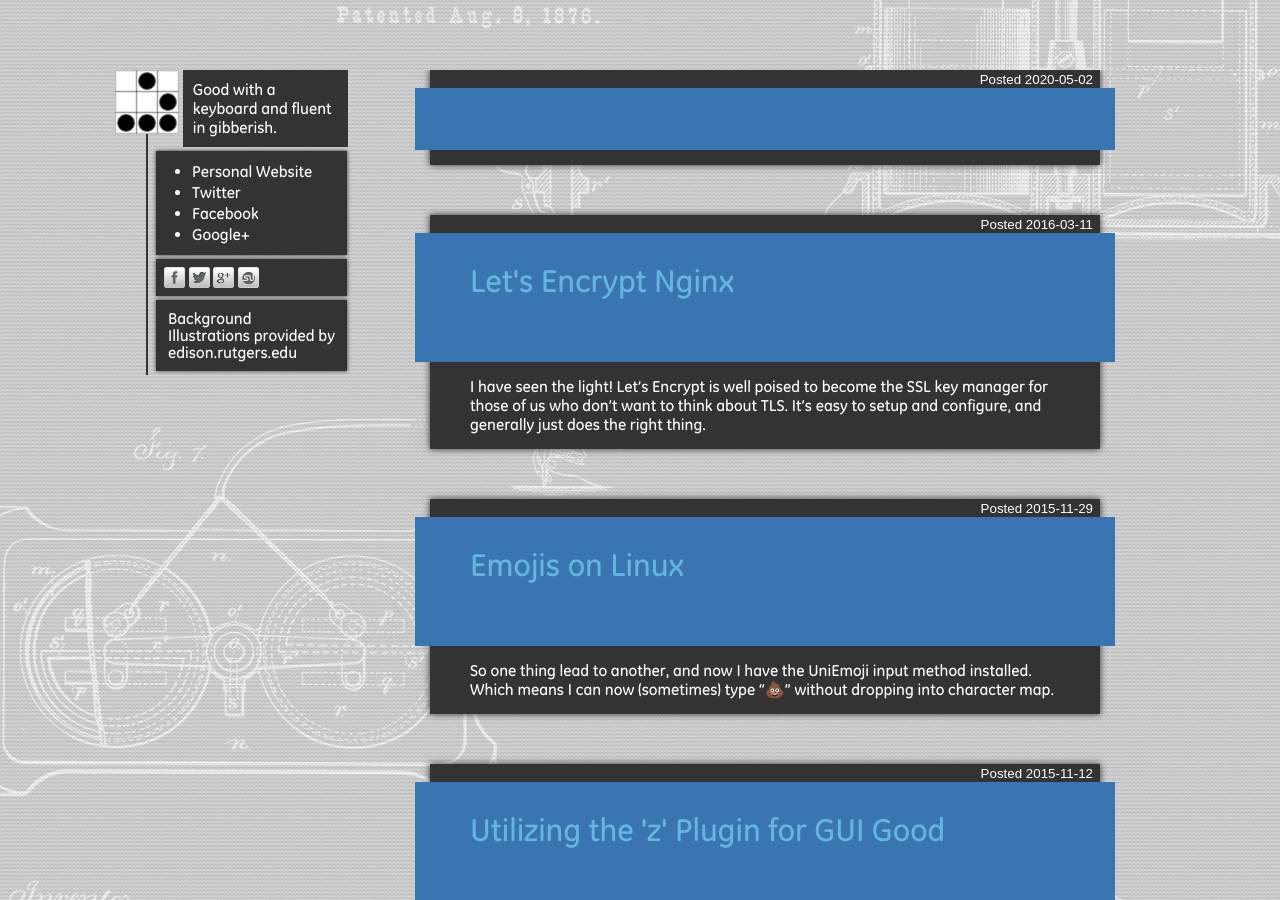
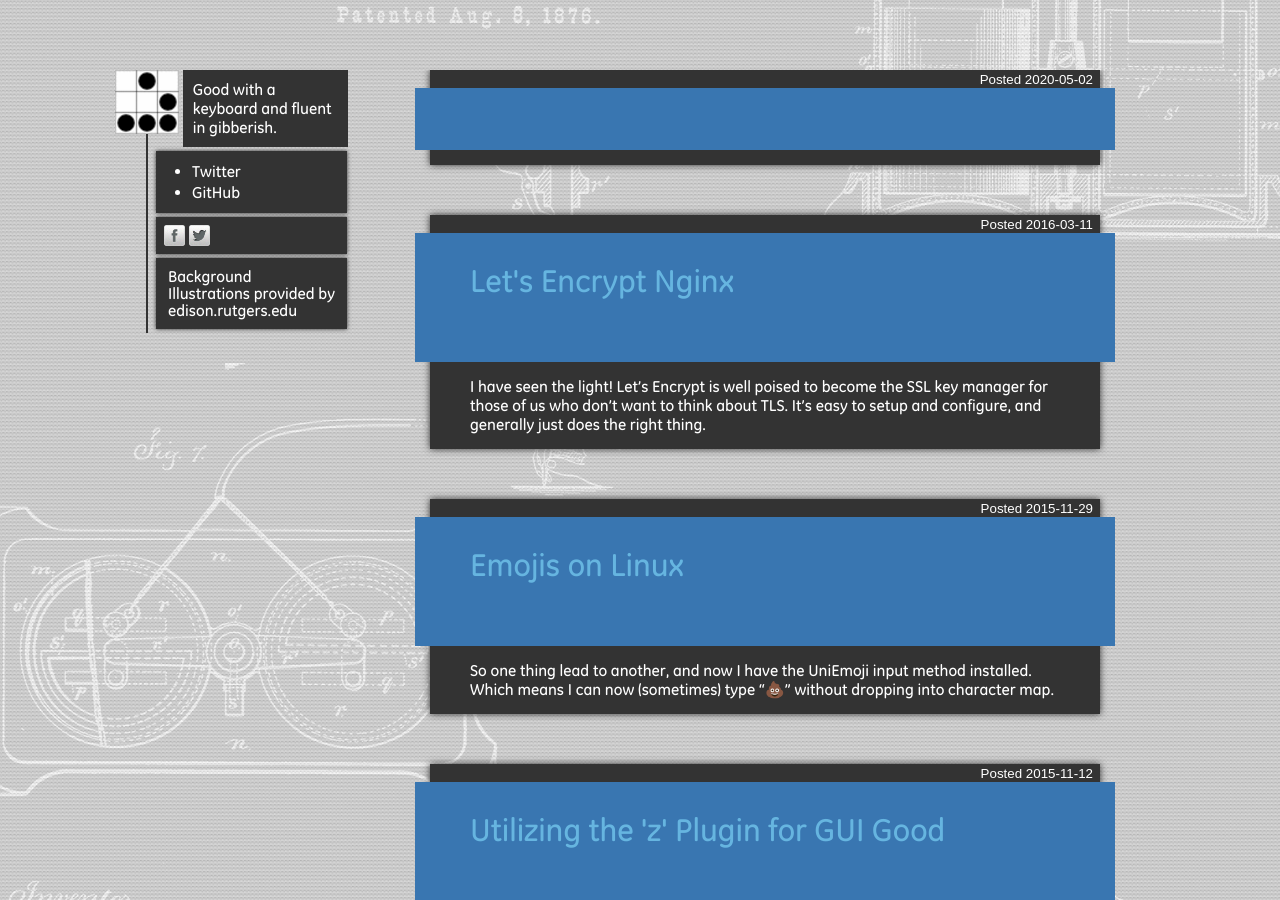
Before and after one commit to AstraLuma/qwertyuiop.ninja, a Jekyll site: the page built from index.html, in a window 1280 px wide and 900 px high. Built offline with Jekyll 4.4.1, drawn with Linux system fonts in a browser that asks for light colours; nearby versions of some CDN libraries; the list of posts is cut into pages by our own code; comment, search, counter and statistics services are not loaded.

Commit message:
Update social links

```diff
--- a/_layouts/base.html
+++ b/_layouts/base.html
@@ -32,18 +32,14 @@
                     <div class="unitWrap">
                         <div id="pages" class="unit">
                             <ul>
-                                <li><a href="http://astro73.com/">Personal Website</a></li>
-                                <li><a href="https://twitter.com/QwertyuiopNinja">Twitter</a></li>
-                                <li><a href="https://www.facebook.com/qwertyuiopninja/">Facebook</a></li>
-                                <li><a href="https://plus.google.com/+QwertyuiopNinja">Google+</a></li>
+                                <li><a href="https://twitter.com/AstraLuma">Twitter</a></li>
+                                <li><a href="https://github.com/astronouth7303">GitHub</a></li>
                             </ul>
                         </div>
                         <div id="social" class="unit">
                             <div class="socialButtons">
                                 <a class="facebook" title="Share on Facebook">&nbsp;</a>
                                 <a class="twitter" title="Share on Twitter">&nbsp;</a>
-                                <a class="googleplus" title="Share on Google+">&nbsp;</a>
-                                <a class="stumble" title="Share on StumbleUpon">&nbsp;</a>
                             </div>
                         </div>
                         <div id="about" class="unit">
```
